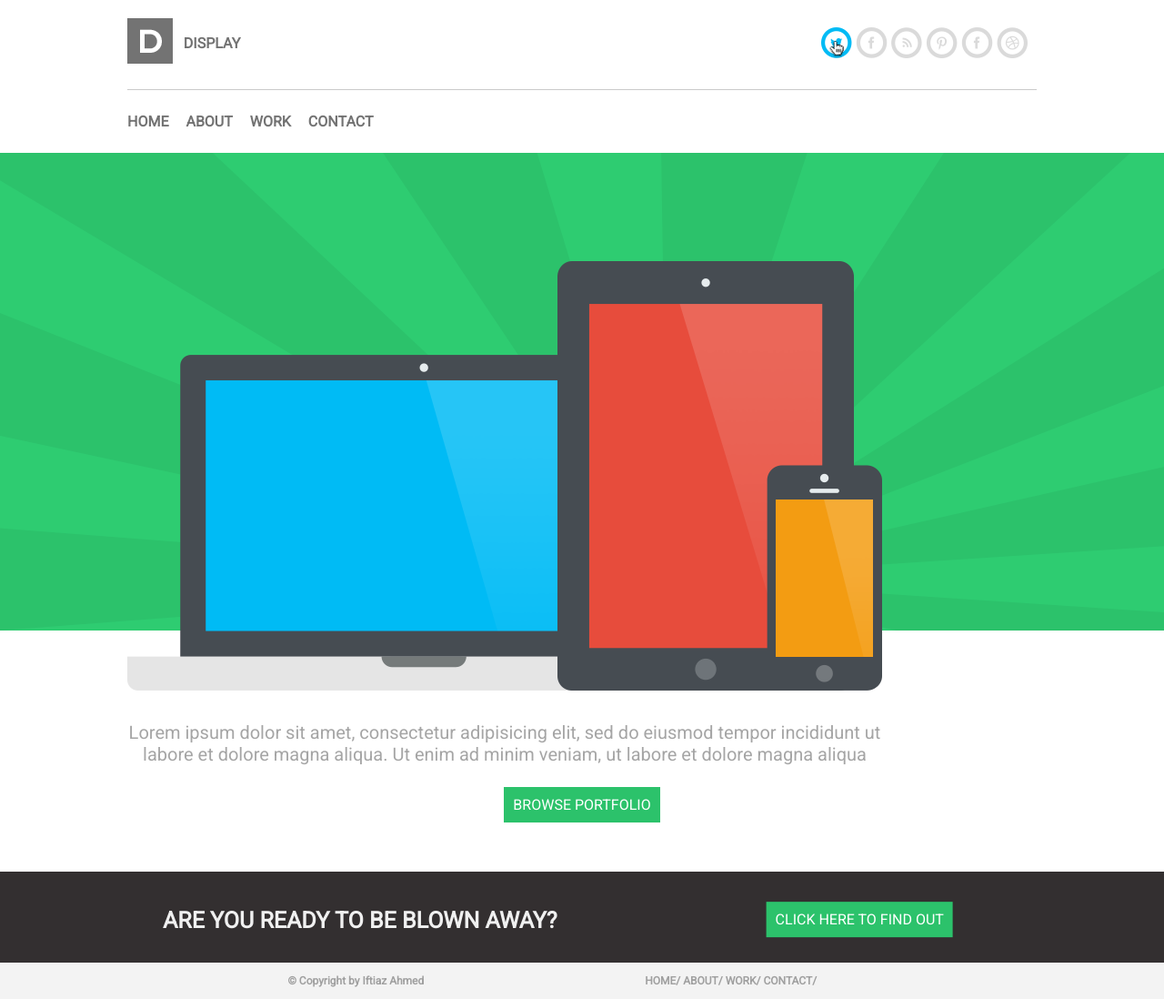
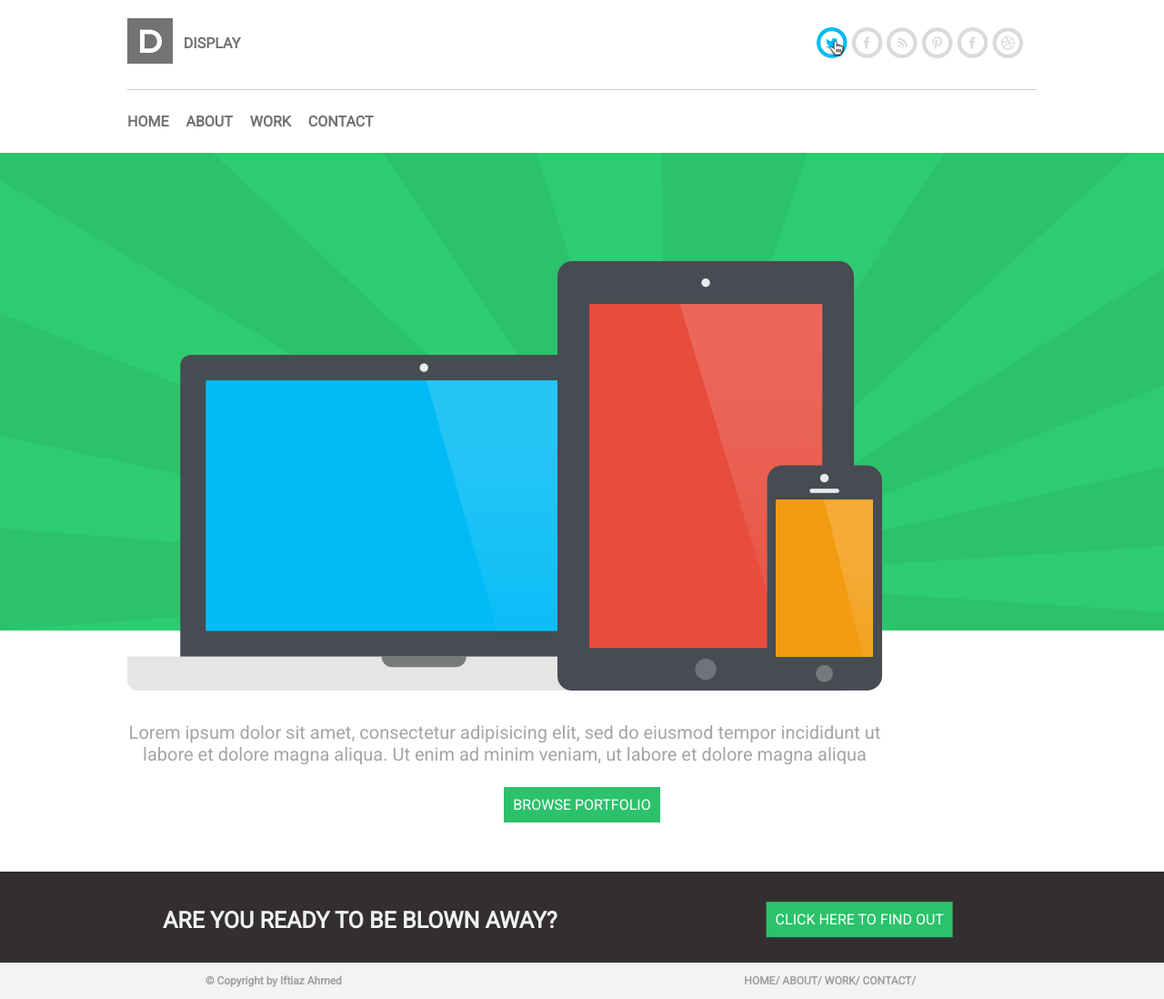
Before and after one commit to Iftiaz-Ahmed/display-iftiaz, a plain HTML site: page index.html in a window 1280 px wide. Shown: the whole page at 91% size. Drawn offline with Linux system fonts and the light colour scheme.

Commit message:
Update style.css

```diff
--- a/css/style.css
+++ b/css/style.css
@@ -33,7 +33,7 @@ overflow:  hidden;
     font-weight:  600;
 }
 .social {width:  80%;float:  left;position:  relative;}
-.social ul {text-align:  right;padding:  10px;}
+.social ul {text-align:  right;padding:  10px;margin-right: 5px;}
 .social ul li{list-style:  none;display:  inline-block;}
 .social ul li a{}
 .social img{
@@ -112,16 +112,16 @@ footer{
 .p1 h2{
     font-size: 12px;
     position:  absolute;
-    left: 28%;
+    left: 20%;
     top: 50%;
-    transform: translate(-28%,-50%);
+    transform: translate(-20%,-50%);
     color:  #a0a0a0;
 }
 .p2 h2{
     font-size: 12px;
     position:  absolute;
-    right: 35%;
+    right: 25%;
     top: 50%;
-    transform: translate(35%,-50%);
+    transform: translate(25%,-50%);
     color: #a0a0a0;
 }
```
